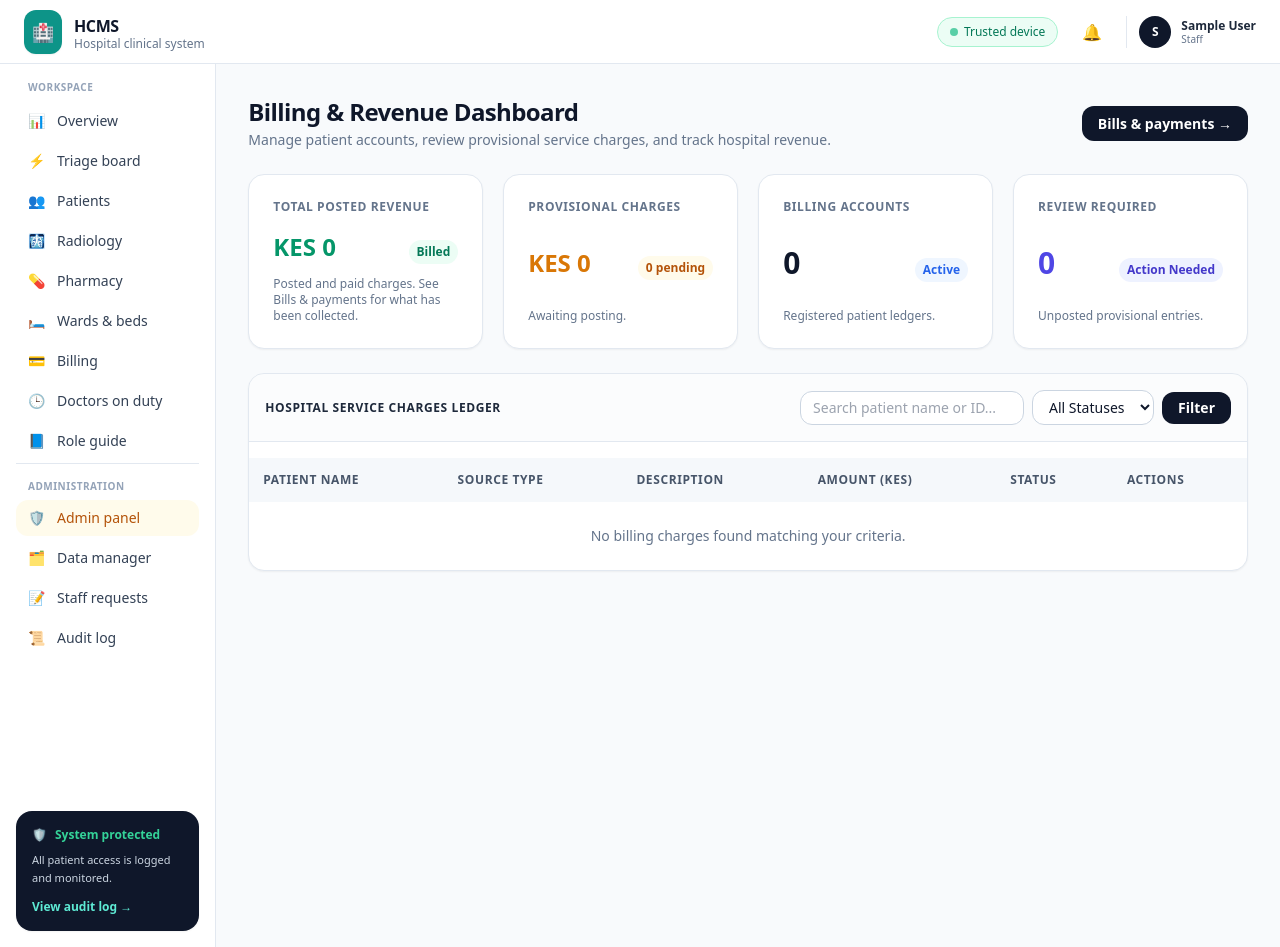
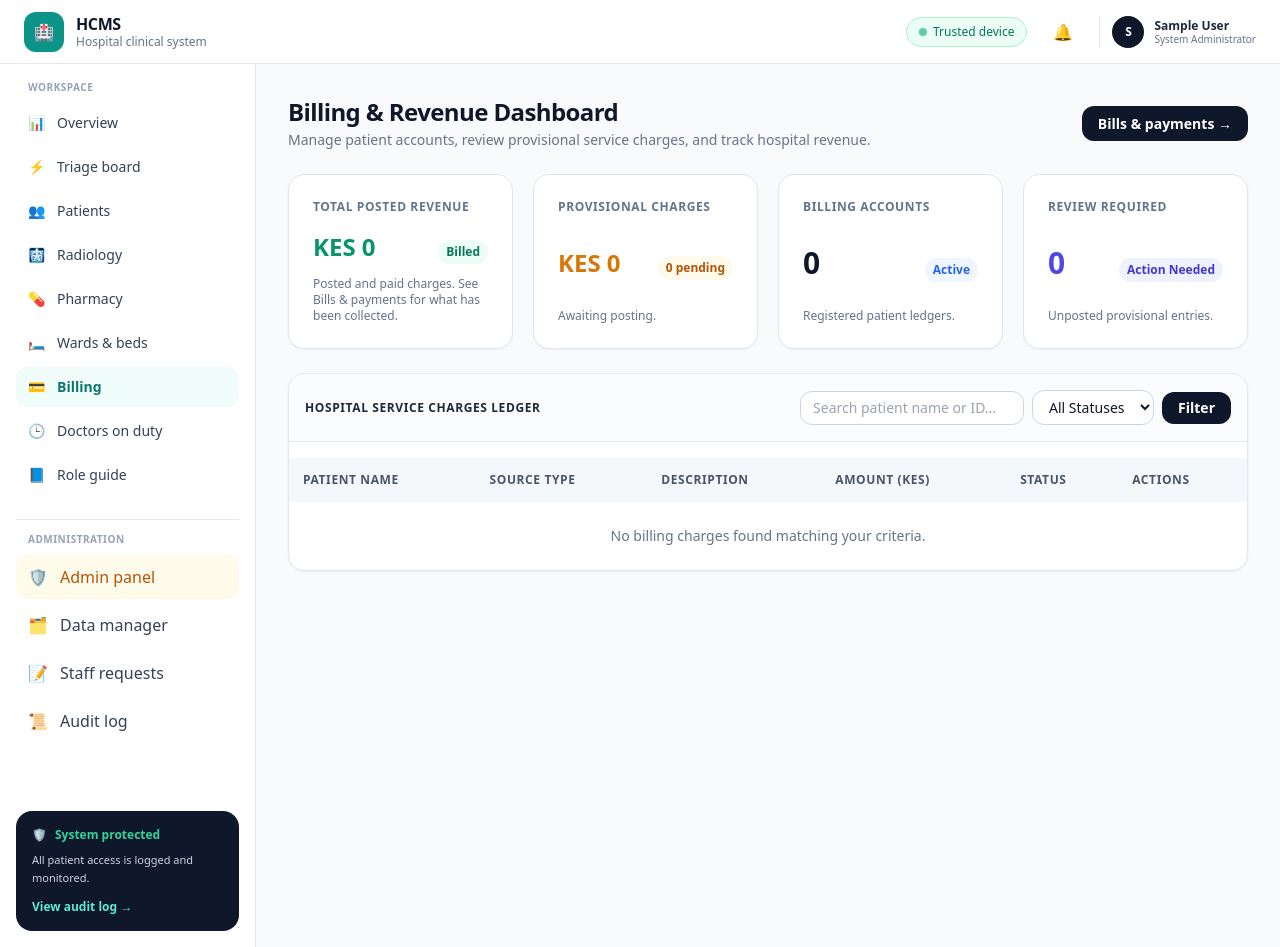
Before and after one commit to andareomondi/hcms, a Django app: page /billing/ in a window 1280 px wide. Run offline with Django 5.2, Linux system fonts and the light colour scheme; the visitor is signed in with stand-in values (Sample User, id 1); data that the repository does not hold is empty; some libraries are stand-ins or nearby versions.

Commit message:
Just minor changes: JK this are major changes. I still have to refactor again and again to ensure it works properly. Wish me luck. Sorry i don't need luck. I need it to work

```diff
--- a/hospital_system/permissions.py
+++ b/hospital_system/permissions.py
@@ -34,6 +34,7 @@ class Cap:
 ADMIN_VIEW_CAPS = {
     Cap.PATIENT_SEARCH, Cap.PATIENT_FILE, Cap.VIEW_CLINICAL, Cap.VIEW_PHARMACY,
     Cap.VIEW_RADIOLOGY, Cap.VIEW_FINANCE, Cap.WARD_VIEW, Cap.TRIAGE_BOARD, Cap.ADMIN_CONFIG,
+    Cap.TAKE_PAYMENT,
 }
 
 ROLE_CAPS = {
--- a/templates/base.html
+++ b/templates/base.html
@@ -3,41 +3,82 @@
 <html lang="en">
     <head>
         <meta charset="UTF-8">
+        <meta name="viewport" content="width=device-width, initial-scale=1">
         <title>{% block title %}HCMS - Hospital Clinical Management System{% endblock %}</title>
         <script src="https://cdn.tailwindcss.com"></script>
         <script src="https://unpkg.com/htmx.org@1.9.10"></script>
         <script defer
                 src="https://cdn.jsdelivr.net/npm/alpinejs@3.x.x/dist/cdn.min.js"></script>
-        <style>[x-cloak]{display:none !important}</style>
+        <style>
+            [x-cloak] { display: none !important; }
+            @media print {
+                .no-print { display: none !important; }
+                body { background: #fff !important; }
+                main { padding: 0 !important; max-width: none !important; }
+            }
+        </style>
     </head>
-    <body class="bg-slate-50 text-slate-900 min-h-screen flex flex-col antialiased">
-        <!-- Top Header Bar -->
-        <header class="bg-white border-b border-slate-200 h-16 flex items-center justify-between px-6 sticky top-0 z-30">
-            <div class="flex items-center space-x-3">
-                <div class="bg-teal-600 text-white p-2 rounded-xl flex items-center justify-center font-bold text-lg shadow-sm">🏥</div>
-                <div>
-                    <span class="font-bold text-base text-slate-900 tracking-tight">HCMS</span>
-                    <p class="text-xs text-slate-500 leading-none">Hospital clinical system</p>
+    <body class="bg-slate-50 text-slate-900 min-h-screen antialiased"
+          x-data="{ menuOpen: false }"
+          @keydown.escape.window="menuOpen = false"
+          @resize.window="if (window.innerWidth >= 1024) menuOpen = false"
+          x-effect="document.body.classList.toggle('overflow-hidden', menuOpen)">
+        {% if request.user.is_authenticated %}
+            <!-- Header: always on top, always visible -->
+            <header class="no-print sticky top-0 z-40 bg-white border-b border-slate-200 h-16">
+                <div class="h-full flex items-center justify-between px-4 md:px-6">
+                    <div class="flex items-center gap-3 min-w-0">
+                        <!-- Menu button: small screens only -->
+                        <button type="button"
+                                @click="menuOpen = !menuOpen"
+                                :aria-expanded="menuOpen.toString()"
+                                aria-controls="main-menu"
+                                aria-label="Toggle menu"
+                                class="lg:hidden inline-flex items-center justify-center w-10 h-10 rounded-xl text-slate-700 hover:bg-slate-100">
+                            <svg x-show="!menuOpen"
+                                 xmlns="http://www.w3.org/2000/svg"
+                                 class="h-6 w-6"
+                                 fill="none"
+                                 viewBox="0 0 24 24"
+                                 stroke="currentColor"
+                                 stroke-width="2">
+                                <path stroke-linecap="round" stroke-linejoin="round" d="M4 6h16M4 12h16M4 18h16" />
+                            </svg>
+                            <svg x-show="menuOpen"
+                                 x-cloak
+                                 xmlns="http://www.w3.org/2000/svg"
+                                 class="h-6 w-6"
+                                 fill="none"
+                                 viewBox="0 0 24 24"
+                                 stroke="currentColor"
+                                 stroke-width="2">
+                                <path stroke-linecap="round" stroke-linejoin="round" d="M6 18L18 6M6 6l12 12" />
+                            </svg>
+                        </button>
+                        <div class="bg-teal-600 text-white w-10 h-10 rounded-xl flex items-center justify-center font-bold shadow-sm shrink-0">🏥</div>
+                        <div class="min-w-0">
+                            <span class="block font-bold text-base text-slate-900 tracking-tight leading-tight">HCMS</span>
+                            <span class="hidden sm:block text-xs text-slate-500 leading-tight truncate">Hospital clinical system</span>
                         </div>
                     </div>
-            <!-- Header Right Utilities -->
-            <div class="flex items-center space-x-4">
-                <div class="hidden md:flex items-center space-x-1.5 bg-emerald-50 text-emerald-700 px-3 py-1.5 rounded-full text-xs font-medium border border-emerald-200">
+                    <div class="flex items-center gap-2 md:gap-4">
+                        <div class="hidden md:flex items-center gap-1.5 bg-emerald-50 text-emerald-700 px-3 py-1.5 rounded-full text-xs font-medium border border-emerald-200">
                             <span class="w-2 h-2 rounded-full bg-emerald-500 animate-pulse"></span>
                             <span>Trusted device</span>
                         </div>
+                        <!-- Notifications -->
                         <div class="relative" x-data="{ open: false }">
                             <button type="button"
                                     @click="open = !open"
-                            class="relative text-slate-400 hover:text-slate-600 p-2 rounded-full hover:bg-slate-100">
+                                    aria-label="Notifications"
+                                    class="relative w-10 h-10 inline-flex items-center justify-center rounded-full text-slate-500 hover:text-slate-800 hover:bg-slate-100">
                                 🔔
                                 {% include "notifications/_badge.html" with count=unread_notification_count %}
                             </button>
                             <div x-show="open"
+                                 x-cloak
                                  @click.away="open = false"
-                         x-cloak
-                         style="display:none"
-                         class="absolute right-0 mt-2 w-80 bg-white rounded-2xl shadow-xl border border-slate-200 z-50 overflow-hidden">
+                                 class="absolute right-0 mt-2 w-80 max-w-[calc(100vw-2rem)] bg-white rounded-2xl shadow-xl border border-slate-200 z-50 overflow-hidden">
                                 <div id="notif-panel"
                                      hx-get="{% url 'notifications:dropdown' %}"
                                      hx-trigger="load, every 15s"
@@ -45,111 +86,134 @@
                             </div>
                         </div>
                         <a href="{% url 'dashboard:profile' %}"
-                   class="flex items-center space-x-2.5 pl-3 border-l border-slate-200 hover:opacity-80 transition">
-                    <div class="w-8 h-8 rounded-full bg-slate-900 text-white flex items-center justify-center font-semibold text-xs">
+                           class="flex items-center gap-2.5 pl-2 md:pl-3 border-l border-slate-200 hover:opacity-80">
+                            <div class="w-8 h-8 rounded-full bg-slate-900 text-white flex items-center justify-center font-semibold text-xs shrink-0">
                                 {% if request.user.first_name %}{{ request.user.first_name|slice:":1" }}{% else %}U{% endif %}
                             </div>
-                    <div class="text-left hidden sm:block">
+                            <div class="hidden sm:block text-left">
                                 <p class="text-xs font-bold text-slate-800 leading-tight">{{ request.user.get_full_name|default:request.user.username }}</p>
-                        <p class="text-[10px] text-slate-500 leading-tight">{% if request.user.staff_profile %}{{ request.user.staff_profile.get_role_display }}{% else %}Staff{% endif %}</p>
+                                <p class="text-[10px] text-slate-500 leading-tight">{% if request.user.is_superuser %}System Administrator{% elif request.user.staff_profile %}{{ request.user.staff_profile.get_role_display }}{% else %}Staff{% endif %}</p>
                             </div>
                         </a>
                     </div>
+                </div>
             </header>
-        <div class="flex flex-grow">
-            <!-- Sidebar Workspace Navigation -->
-            <aside class="w-64 bg-white border-r border-slate-200 flex flex-col justify-between hidden lg:flex p-4 sticky top-16 h-[calc(100vh-4rem)]">
+            <!-- Backdrop: small screens, below the header so the menu button still works -->
+            <div x-show="menuOpen"
+                 x-cloak
+                 @click="menuOpen = false"
+                 class="no-print fixed inset-x-0 bottom-0 top-16 z-30 bg-slate-900/40 lg:hidden"></div>
+        {% endif %}
+        <div class="flex min-h-[calc(100vh-4rem)]">
+            {% if request.user.is_authenticated %}
+                <!-- Sidebar: slide-in drawer on small screens, fixed column on large screens -->
+                <aside id="main-menu"
+                       class="no-print fixed top-16 bottom-0 left-0 z-30 w-72 max-w-[85vw] bg-white border-r border-slate-200 flex flex-col justify-between p-4 overflow-y-auto transform transition-transform duration-200 ease-out lg:sticky lg:top-16 lg:z-auto lg:w-64 lg:max-w-none lg:translate-x-0 lg:h-[calc(100vh-4rem)] lg:shrink-0"
+                       :class="menuOpen ? 'translate-x-0' : '-translate-x-full'">
                     <div class="space-y-6">
                         <div>
                             <p class="text-[10px] font-bold uppercase tracking-wider text-slate-400 px-3 mb-2">Workspace</p>
-                        <nav class="space-y-1 text-sm font-medium">
+                            <nav class="space-y-1 text-sm font-medium" @click="menuOpen = false">
                                 <a href="{% url 'dashboard:overview' %}"
-                               class="flex items-center space-x-3 px-3 py-2 rounded-xl text-slate-700 hover:bg-slate-100">
-                                <span>📊</span><span>Overview</span></a>
+                                   class="flex items-center gap-3 px-3 py-2.5 rounded-xl text-slate-700 hover:bg-slate-100 {% if request.resolver_match.url_name == 'overview' %}bg-teal-50 text-teal-700 font-semibold{% endif %}">
+                                    <span>📊</span><span>Overview</span>
+                                </a>
                                 {% if "TRIAGE_BOARD" in caps %}
                                     <a href="{% url 'triage_queue:board' %}"
-                                   class="flex items-center space-x-3 px-3 py-2 rounded-xl text-slate-700 hover:bg-slate-100">
-                                    <span>⚡</span><span>Triage board</span></a>
+                                       class="flex items-center gap-3 px-3 py-2.5 rounded-xl text-slate-700 hover:bg-slate-100 {% if request.resolver_match.namespace == 'triage_queue' %}bg-teal-50 text-teal-700 font-semibold{% endif %}">
+                                        <span>⚡</span><span>Triage board</span>
+                                    </a>
                                 {% endif %}
                                 {% if "PATIENT_SEARCH" in caps %}
                                     <a href="{% url 'core_patients:search' %}"
-                                   class="flex items-center space-x-3 px-3 py-2 rounded-xl text-slate-700 hover:bg-slate-100">
-                                    <span>👥</span><span>Patients</span></a>
+                                       class="flex items-center gap-3 px-3 py-2.5 rounded-xl text-slate-700 hover:bg-slate-100 {% if request.resolver_match.namespace == 'core_patients' %}bg-teal-50 text-teal-700 font-semibold{% endif %}">
+                                        <span>👥</span><span>Patients</span>
+                                    </a>
                                 {% endif %}
                                 {% if "CLINICAL_ACTIONS" in caps %}
                                     <a href="{% url 'doctors_portal:dashboard' %}"
-                                   class="flex items-center space-x-3 px-3 py-2 rounded-xl text-slate-700 hover:bg-slate-100">
-                                    <span>🩺</span><span>My consultations</span></a>
+                                       class="flex items-center gap-3 px-3 py-2.5 rounded-xl text-slate-700 hover:bg-slate-100 {% if request.resolver_match.namespace == 'doctors_portal' %}bg-teal-50 text-teal-700 font-semibold{% endif %}">
+                                        <span>🩺</span><span>My consultations</span>
+                                    </a>
                                 {% endif %}
                                 {% if "VIEW_RADIOLOGY" in caps %}
                                     <a href="{% url 'radiology:dashboard' %}"
-                                   class="flex items-center space-x-3 px-3 py-2 rounded-xl text-slate-700 hover:bg-slate-100">
-                                    <span>🩻</span><span>Radiology</span></a>
+                                       class="flex items-center gap-3 px-3 py-2.5 rounded-xl text-slate-700 hover:bg-slate-100 {% if request.resolver_match.namespace == 'radiology' %}bg-teal-50 text-teal-700 font-semibold{% endif %}">
+                                        <span>🩻</span><span>Radiology</span>
+                                    </a>
                                 {% endif %}
                                 {% if "VIEW_PHARMACY" in caps %}
                                     <a href="{% url 'pharmacy:dashboard' %}"
-                                   class="flex items-center space-x-3 px-3 py-2 rounded-xl text-slate-700 hover:bg-slate-100">
-                                    <span>💊</span><span>Pharmacy</span></a>
+                                       class="flex items-center gap-3 px-3 py-2.5 rounded-xl text-slate-700 hover:bg-slate-100 {% if request.resolver_match.namespace == 'pharmacy' %}bg-teal-50 text-teal-700 font-semibold{% endif %}">
+                                        <span>💊</span><span>Pharmacy</span>
+                                    </a>
                                 {% endif %}
                                 {% if "NURSE_ADMINISTER" in caps %}
                                     <a href="{% url 'pharmacy:nurse_worklist' %}"
-                                   class="flex items-center space-x-3 px-3 py-2 rounded-xl text-slate-700 hover:bg-slate-100">
-                                    <span>💉</span><span>Nurse worklist</span></a>
+                                       class="flex items-center gap-3 px-3 py-2.5 rounded-xl text-slate-700 hover:bg-slate-100 {% if request.resolver_match.url_name == 'nurse_worklist' %}bg-teal-50 text-teal-700 font-semibold{% endif %}">
+                                        <span>💉</span><span>Nurse worklist</span>
+                                    </a>
                                 {% endif %}
                                 {% if "WARD_VIEW" in caps %}
                                     <a href="{% url 'wards:dashboard' %}"
-                                   class="flex items-center space-x-3 px-3 py-2 rounded-xl text-slate-700 hover:bg-slate-100">
-                                    <span>🛏️</span><span>Wards &amp; beds</span></a>
+                                       class="flex items-center gap-3 px-3 py-2.5 rounded-xl text-slate-700 hover:bg-slate-100 {% if request.resolver_match.namespace == 'wards' %}bg-teal-50 text-teal-700 font-semibold{% endif %}">
+                                        <span>🛏️</span><span>Wards &amp; beds</span>
+                                    </a>
                                 {% endif %}
                                 {% if "VIEW_FINANCE" in caps %}
                                     <a href="{% url 'billing:bills_ready' %}"
-                                   class="flex items-center space-x-3 px-3 py-2 rounded-xl text-slate-700 hover:bg-slate-100">
-                                    <span>💳</span><span>Billing</span></a>
+                                       class="flex items-center gap-3 px-3 py-2.5 rounded-xl text-slate-700 hover:bg-slate-100 {% if request.resolver_match.namespace == 'billing' %}bg-teal-50 text-teal-700 font-semibold{% endif %}">
+                                        <span>💳</span><span>Billing</span>
+                                    </a>
                                 {% endif %}
                                 <a href="{% url 'duty:board' %}"
-                               class="flex items-center space-x-3 px-3 py-2 rounded-xl text-slate-700 hover:bg-slate-100">
-                                <span>🕒</span><span>Doctors on duty</span></a>
+                                   class="flex items-center gap-3 px-3 py-2.5 rounded-xl text-slate-700 hover:bg-slate-100 {% if request.resolver_match.namespace == 'duty' %}bg-teal-50 text-teal-700 font-semibold{% endif %}">
+                                    <span>🕒</span><span>Doctors on duty</span>
+                                </a>
                                 <a href="{% url 'dashboard:role_guide' %}"
-                               class="flex items-center space-x-3 px-3 py-2 rounded-xl text-slate-700 hover:bg-slate-100">
-                                <span>📘</span><span>Role guide</span></a>
+                                   class="flex items-center gap-3 px-3 py-2.5 rounded-xl text-slate-700 hover:bg-slate-100 {% if request.resolver_match.url_name == 'role_guide' %}bg-teal-50 text-teal-700 font-semibold{% endif %}">
+                                    <span>📘</span><span>Role guide</span>
+                                </a>
+                            </nav>
+                        </div>
                         {% if request.user.is_superuser %}
-                                <div class="pt-3 mt-3 border-t border-slate-200 space-y-1">
-                                    <p class="text-[10px] font-bold uppercase tracking-wider text-slate-400 px-3">Administration</p>
+                            <div class="pt-3 border-t border-slate-200 space-y-1"
+                                 @click="menuOpen = false">
+                                <p class="text-[10px] font-bold uppercase tracking-wider text-slate-400 px-3 mb-2">Administration</p>
                                 <a href="{% url 'dashboard:admin_master' %}"
-                                       class="flex items-center space-x-3 px-3 py-2 rounded-xl text-amber-700 bg-amber-50 hover:bg-amber-100">
-                                        <span>🛡️</span><span>Admin panel</span></a>
+                                   class="flex items-center gap-3 px-3 py-2.5 rounded-xl text-amber-700 bg-amber-50 hover:bg-amber-100">
+                                    <span>🛡️</span><span>Admin panel</span>
+                                </a>
                                 <a href="{% url 'dashboard:crud_index' %}"
-                                       class="flex items-center space-x-3 px-3 py-2 rounded-xl text-slate-700 hover:bg-slate-100">
-                                        <span>🗂️</span><span>Data manager</span></a>
+                                   class="flex items-center gap-3 px-3 py-2.5 rounded-xl text-slate-700 hover:bg-slate-100">
+                                    <span>🗂️</span><span>Data manager</span>
+                                </a>
                                 <a href="{% url 'core_patients:staff_requests' %}"
-                                       class="flex items-center space-x-3 px-3 py-2 rounded-xl text-slate-700 hover:bg-slate-100">
-                                        <span>📝</span><span>Staff requests</span></a>
+                                   class="flex items-center gap-3 px-3 py-2.5 rounded-xl text-slate-700 hover:bg-slate-100">
+                                    <span>📝</span><span>Staff requests</span>
+                                </a>
                                 <a href="{% url 'dashboard:audit_logs' %}"
-                                       class="flex items-center space-x-3 px-3 py-2 rounded-xl text-slate-700 hover:bg-slate-100">
-                                        <span>📜</span><span>Audit log</span></a>
+                                   class="flex items-center gap-3 px-3 py-2.5 rounded-xl text-slate-700 hover:bg-slate-100">
+                                    <span>📜</span><span>Audit log</span>
+                                </a>
                             </div>
                         {% endif %}
-                        </nav>
                     </div>
-                </div>
-                <!-- Bottom System Protection Widget -->
-                <div class="bg-slate-900 text-white p-4 rounded-2xl space-y-2 shadow-sm">
-                    <div class="flex items-center space-x-2 text-xs font-semibold text-emerald-400">
-                        <span>🛡️</span>
-                        <span>System protected</span>
+                    <div class="mt-6 bg-slate-900 text-white p-4 rounded-2xl space-y-2">
+                        <div class="flex items-center gap-2 text-xs font-semibold text-emerald-400">
+                            <span>🛡️</span><span>System protected</span>
                         </div>
                         <p class="text-[11px] text-slate-300 leading-relaxed">All patient access is logged and monitored.</p>
                         <a href="{% url 'dashboard:audit_logs' %}"
                            class="text-xs text-teal-300 hover:underline block font-semibold pt-1">View audit log →</a>
                     </div>
                 </aside>
-            <!-- Main Content Canvas -->
-            <main class="flex-grow p-6 lg:p-8 max-w-7xl mx-auto w-full">
-                <!-- for any messages -->
+            {% endif %}
+            <main class="flex-1 min-w-0 w-full max-w-7xl mx-auto p-4 md:p-6 lg:p-8">
                 {% if messages %}
-                    <div class="space-y-2 mb-4">
+                    <div class="no-print space-y-2 mb-4">
                         {% for message in messages %}
-                            <div class="rounded-xl px-4 py-3 text-sm font-medium {% if message.tags == 'error' %}bg-red-50 text-red-800 border border-red-200 {% elif message.tags == 'success' %}bg-emerald-50 text-emerald-800 border border-emerald-200 {% else %}bg-blue-50 text-blue-800 border border-blue-200{% endif %}">
+                            <div class="rounded-xl px-4 py-3 text-sm font-medium {% if message.tags == 'error' %}bg-red-50 text-red-800 border border-red-200{% elif message.tags == 'success' %}bg-emerald-50 text-emerald-800 border border-emerald-200{% else %}bg-blue-50 text-blue-800 border border-blue-200{% endif %}">
                                 {{ message }}
                             </div>
                         {% endfor %}
--- a/templates/billing/receipt.html
+++ b/templates/billing/receipt.html
@@ -46,9 +46,7 @@
         </tr>
     </table>
     <p class="text-xs text-slate-500 border-t pt-3">
-        Taken by {{
-            payment.recorded_by.user.get_full_name|default:payment.recorded_by.user.username
-        }}.
+        Taken by {{ payment.recorded_by.user.get_full_name|default:payment.recorded_by.user.username }}.
     </p>
 </div>
 {% endblock %}
```
Also changed, not shown: hospital_system/middleware_htmx.py (added, +23 -0 lines), hospital_system/settings.py (+8 -1 lines). Lines whose indentation alone changed are shown as unchanged.
